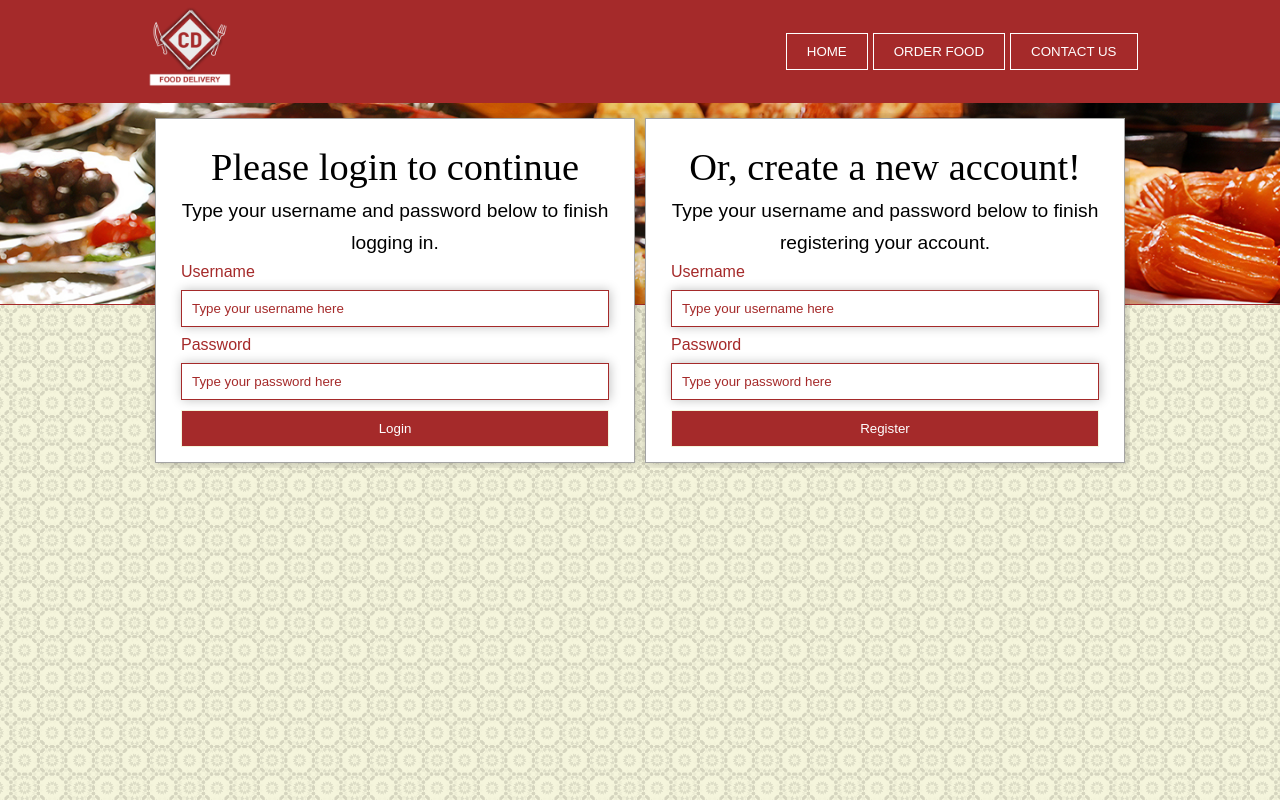
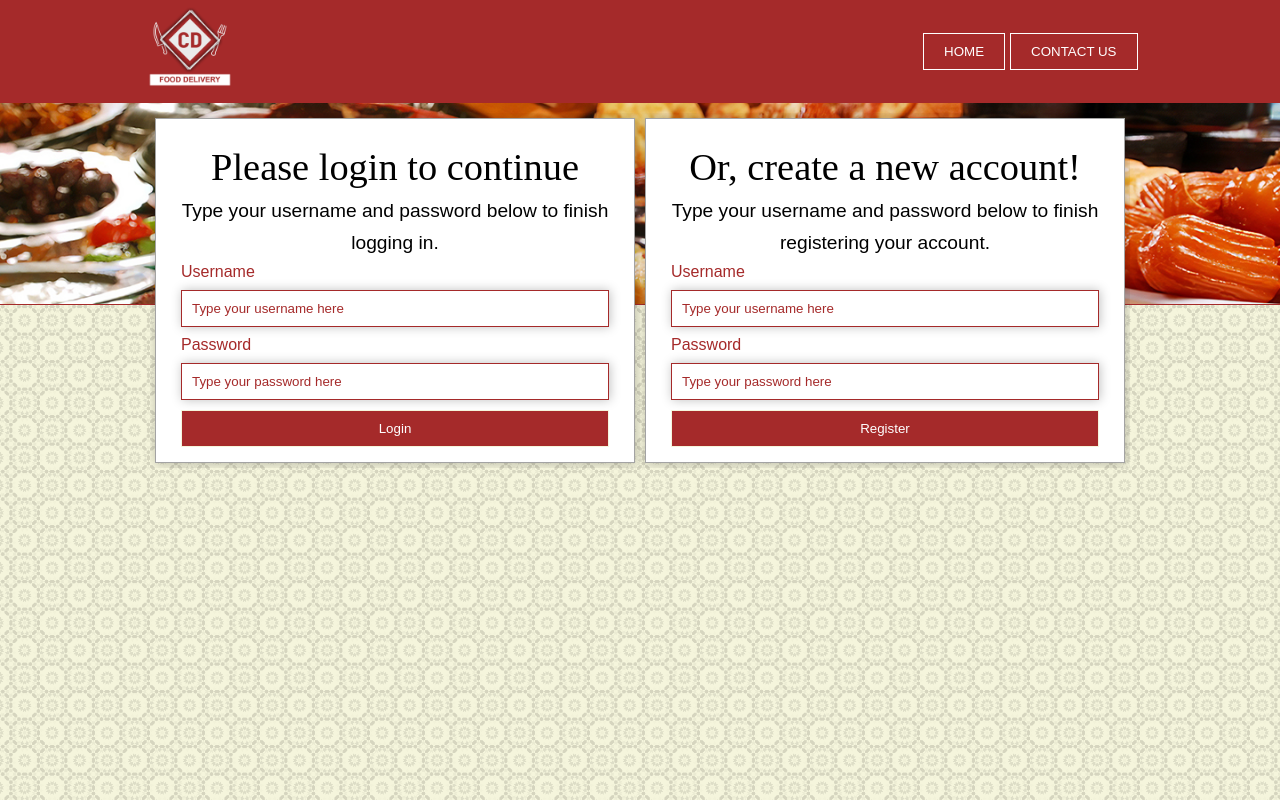
Before and after one commit to abdelhady-jsx/cairo-dinner, a React (Create React App) app: page / in a window 1280 px wide. Built offline with nearby package versions, Linux system fonts and the light colour scheme; a web font is replaced by a local one.

Commit message:
Remove order food link

```diff
--- a/src/Sections/NavigationSection.js
+++ b/src/Sections/NavigationSection.js
@@ -10,7 +10,6 @@ function NavigationSection() {
   return (
     <Navigation>
       <NavLink>Home</NavLink>
-      <NavLink linkTo={'https://google.com'} linkText={'Order food'} />
       <NavLink>Contact Us</NavLink>
       {authContext.loggedIn === true && (
         <>
```
